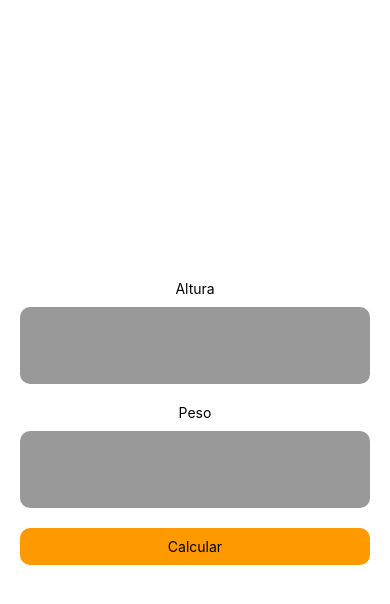
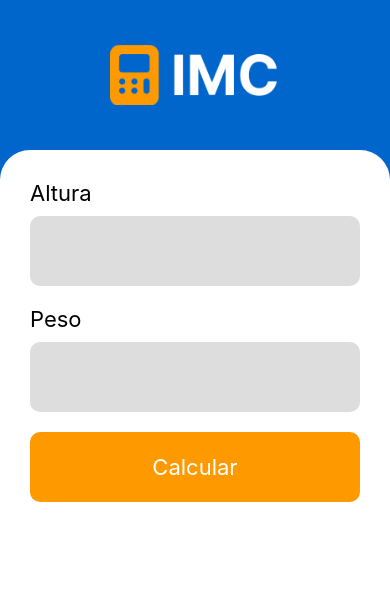
Before and after one commit to Paulo-de-Lima/imcapp, a React Native app: screen / in a window 390 px wide. Shown: the top 604 px of the page. Built offline with nearby package versions, Linux system fonts and the light colour scheme.

Commit message:
Aula12/02/26

```diff
--- a/App.tsx
+++ b/App.tsx
@@ -1,9 +1,14 @@
 import { StatusBar } from 'expo-status-bar';
-import { StyleSheet, Text, TextInput, Touchable, TouchableOpacity, View } from 'react-native';
+import { StyleSheet, Text, TextInput, Touchable, TouchableOpacity, View, Image } from 'react-native';
 
 export default function App() {
   return (
     <View style={styles.container}>
+      <View style={styles.containerLogo}>
+          <Image style={styles.logo} source={require('./assets/logo-app-imc.png')} />
+      </View>
+
+      <View style={styles.form}>
         <Text style={styles.label}>Altura</Text>
         <TextInput style={styles.campo}></TextInput>
         <Text style={styles.label}>Peso</Text>
@@ -12,6 +17,7 @@ export default function App() {
         <TouchableOpacity style={styles.btn}>
           <Text style={styles.btntext}>Calcular</Text>
         </TouchableOpacity>
+      </View>
       <StatusBar style="auto" />
     </View>
   );
@@ -20,28 +26,52 @@ export default function App() {
 const styles = StyleSheet.create({
   container: {
     flex: 1,
-    backgroundColor: '#fff',
+    backgroundColor: '#06C',
+  },
+
+  containerLogo: {
+    height: 150,
     alignItems: 'center',
     justifyContent: 'center',
+  },
+
+  logo: {
+    width: 170,
+    height: 60,
+  },
+
+  form: {
+    backgroundColor: '#fff',
+    padding: 30,
+    height: '100%',
+    borderTopEndRadius: 30,
+    borderTopStartRadius: 30,
+  },
+
+  campo: {
+    backgroundColor: '#DDD',
+    width: '100%',
+    height: 70,
+    marginBottom: 20,
     padding: 20,
-  },
-  campo: {
-    backgroundColor: '#999',
-    width: '100%',
-    marginBottom: 20,
-    padding: 30,
     borderRadius: 10,
+    fontSize: 20,
   },
   label: {
     marginBottom: 10,
+    fontSize: 22,
   },
   btn: {
     backgroundColor: '#F90',
     width: '100%',
     padding: 10,
     borderRadius: 10,
+    height: 70,
+    justifyContent: 'center',
   },
   btntext: {
     textAlign: 'center',
+    fontSize: 22,
+    color: '#fff',
   }
 });
```
Lines whose indentation alone changed are shown as unchanged.
